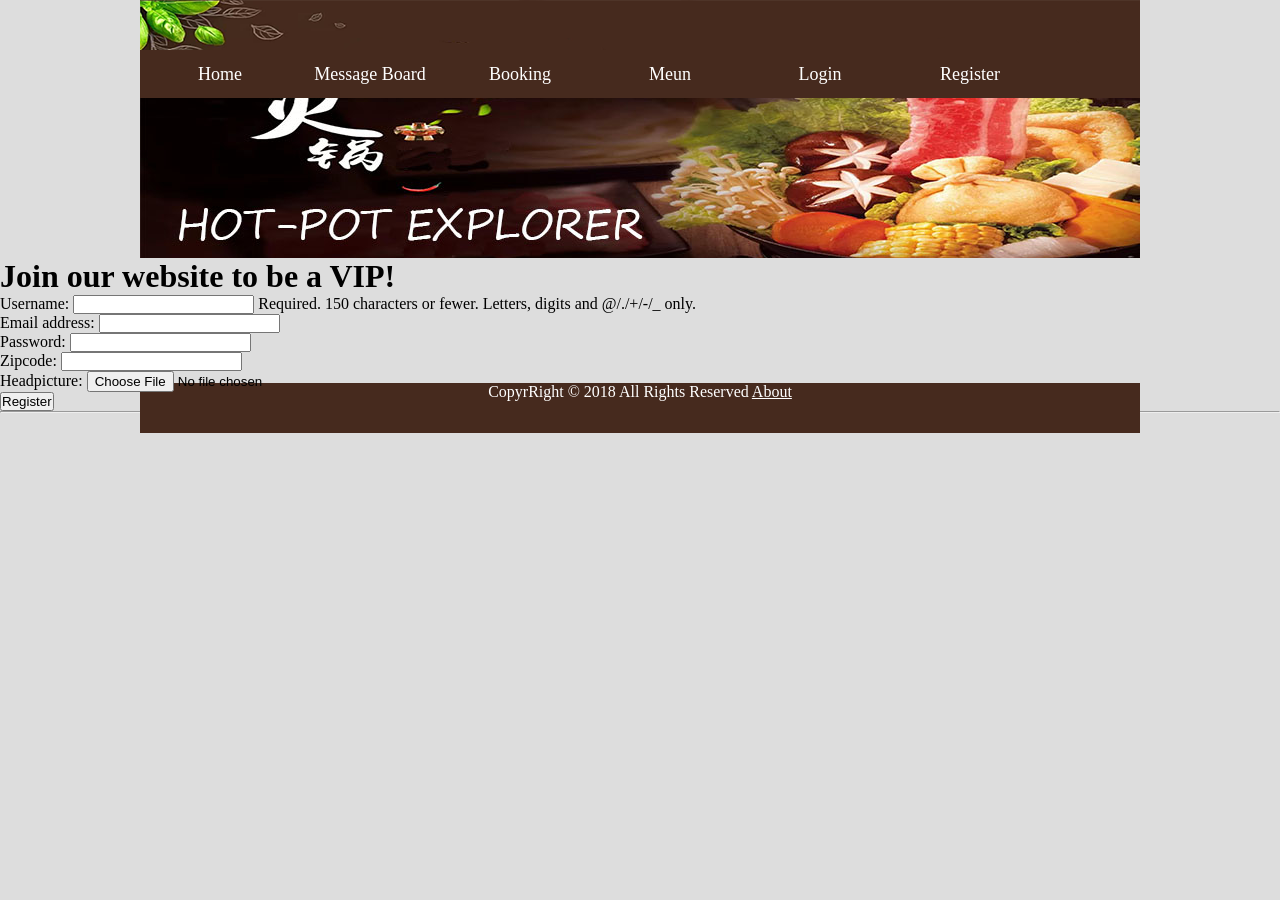
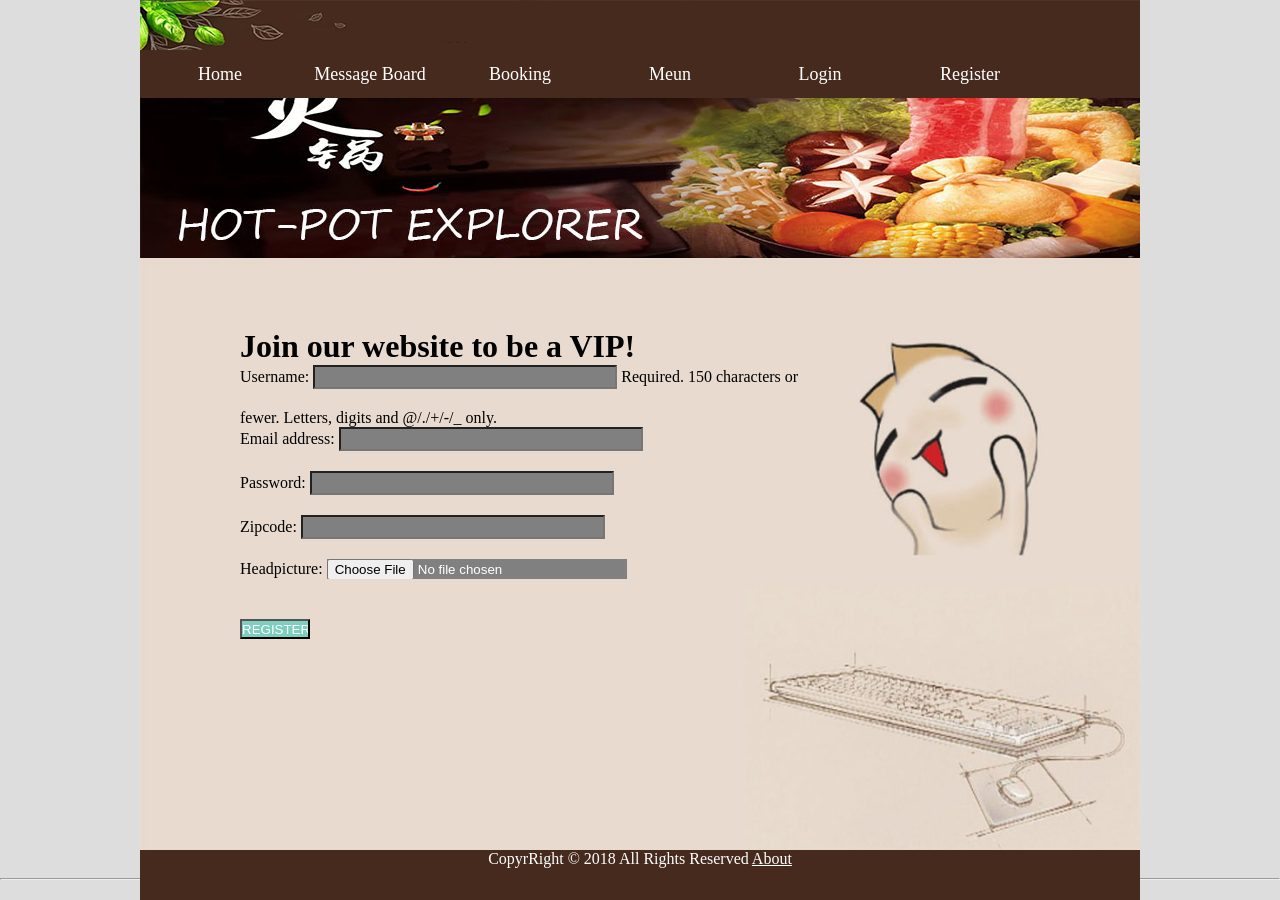
Before and after one commit to TengLi233/ITTeamProject, a Django app: page /HotPotWebsite/register/ in a window 1280 px wide. Before the commit the page ends 433 px from the top, so only its background shows below. Run offline with Django 3.2, Linux system fonts and the light colour scheme.

Commit message:
Beautify the interface by qunzhu
register interface, menu interface and book interface have not been finished.

```diff
--- a/ITTeamProject/static/style/css.css
+++ b/ITTeamProject/static/style/css.css
@@ -157,5 +157,38 @@ body{
 	margin:0 auto;
 	width:1000px;
 	height: 620px;
-	background-color:yellow;
+	background-image: url(../image/boardbg.jpg);
+	background-size: 1000px 620px;
 }
+
+.boardText{
+	float: left;
+	margin-left: 100px;
+	margin-top: 70px;
+	width:600px;
+	height: 400px;
+}
+
+.boardText input{
+	margin-bottom: 20px;
+	background-color:gray;
+	color: white;
+	height: 40px;
+	width: 500px;
+}
+
+.boardTextR{
+	float: left;
+	margin-left: 100px;
+	margin-top: 70px;
+	width:600px;
+	height: 400px;
+}
+
+.boardTextR input{
+	margin-bottom: 20px;
+	background-color:gray;
+	color: white;
+	height: 20px;
+	width: 300px;
+}
--- a/ITTeamProject/templates/HotPotWebsite/register.html
+++ b/ITTeamProject/templates/HotPotWebsite/register.html
@@ -6,6 +6,8 @@
 {% endblock %}
 
 {% block body_block %}
+<div class="mainBoard">
+	<div class="boardTextR">
     <h1>Join our website to be a VIP!</h1>
     {% if registered %}
         <strong>Thanks for your registering!</strong>
@@ -17,7 +19,9 @@
 
             {{user_form.as_p}}
             {{profile_form.as_p}}
-            <input type="submit" name="submit" value="Register" />
+            <input type="submit" value="REGISTER"   style="background-color: rgb(124,206,191);width: 70px; margin-top: 20px;"/>
         </form>
+    </div>
+</div>
     {% endif %}
 {% endblock %}
```
Also changed, not shown: ITTeamProject/templates/HotPotWebsite/login.html (+8 -3 lines), ITTeamProject/templates/HotPotWebsite/message_board.html (+10 -7 lines), ITTeamProject/static/image/boardbg.jpg (added), ITTeamProject/static/image/fasong1.jpg (added).
